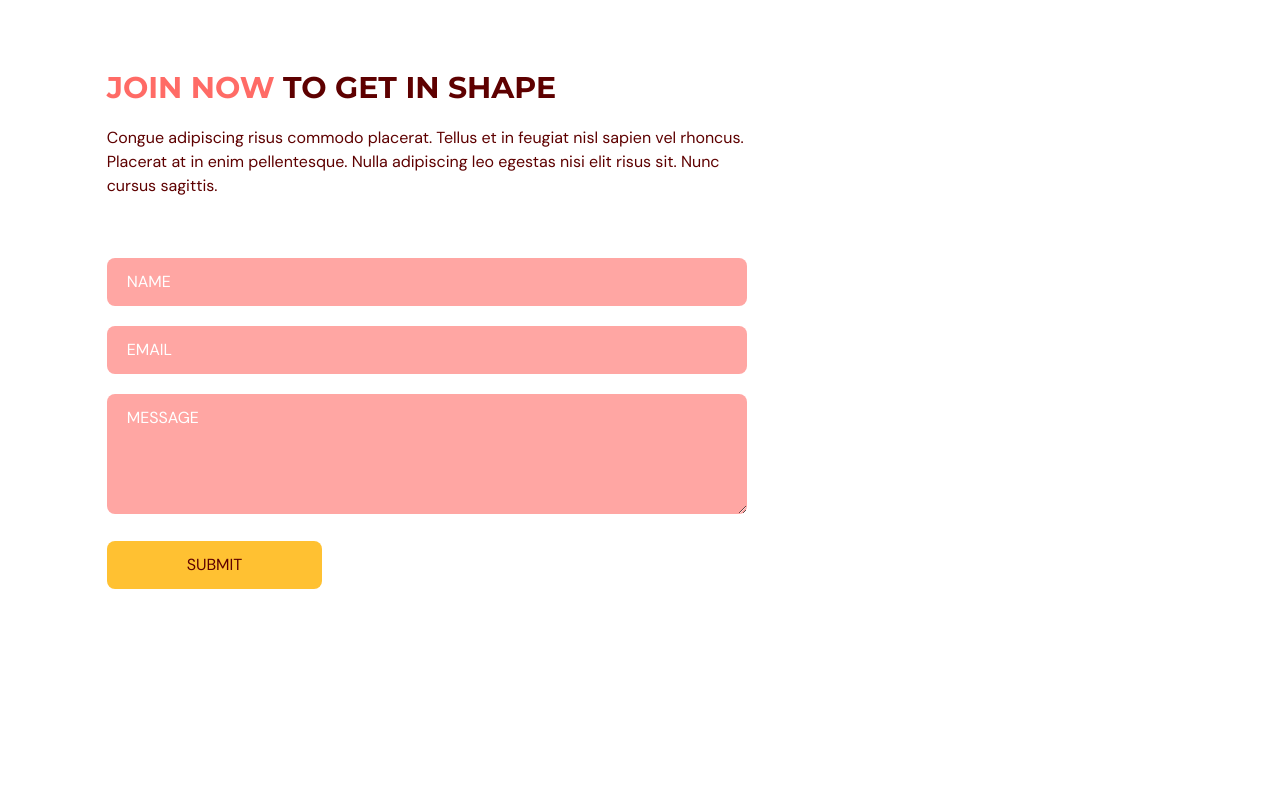
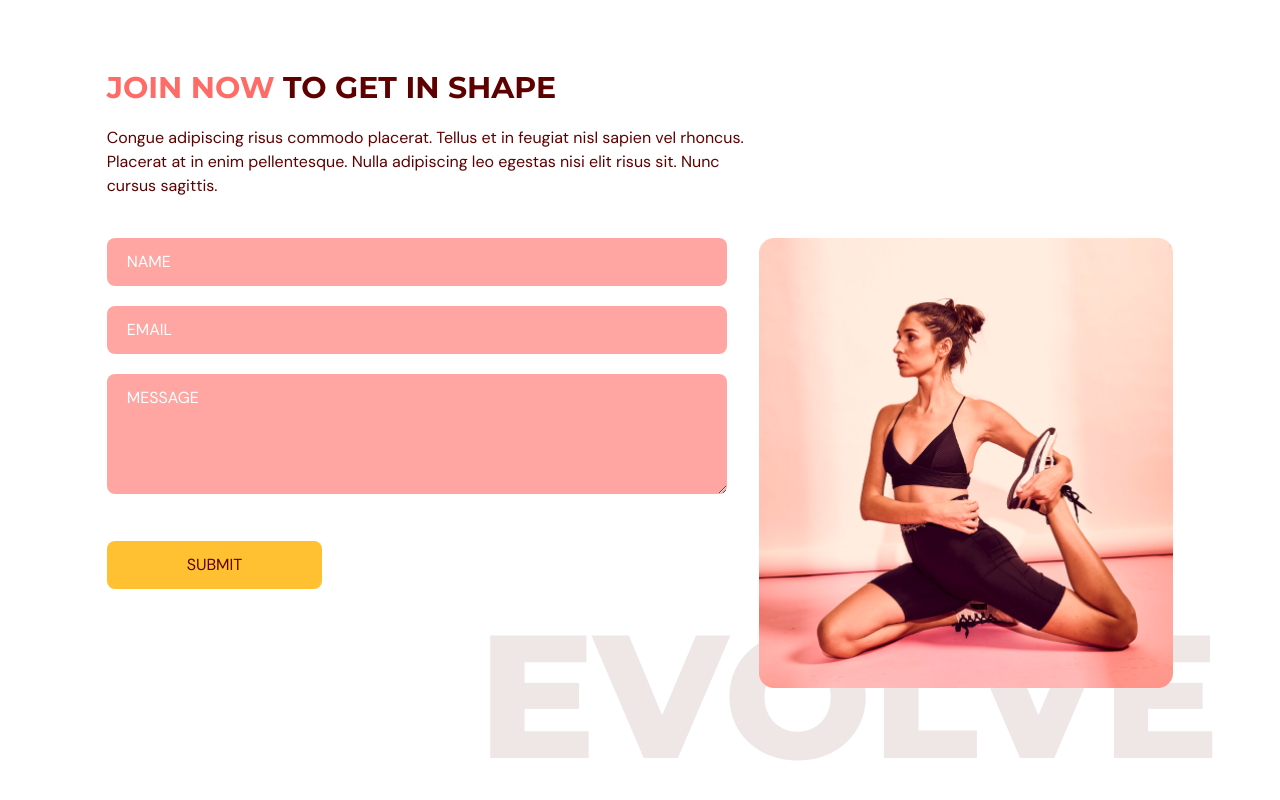
Before and after one commit to FelipeMDantas/Gym, a React (Vite) app: page / in a window 1280 px wide. Shown: the part 3016-3816 px from the top of the page. Before the commit the page ends 3733 px from the top, so only its background shows below. Built offline with nearby package versions, Linux system fonts and the light colour scheme.

Commit message:
ContactUs component complete.

```diff
--- a/src/scenes/contactUs/index.tsx
+++ b/src/scenes/contactUs/index.tsx
@@ -2,6 +2,7 @@
 import { SelectedPage } from "@/shared/types";
 import { motion } from "framer-motion";
 import { useForm } from "react-hook-form";
+import ContactUsPageGraphic from "@/assets/ContactUsPageGraphic.png";
 
 type Props = { setSelectedPage: (value: SelectedPage) => void };
 
@@ -17,7 +18,7 @@
     if (!isValid) e.preventDefault();
   };
 
-  const inputStyles = `w-full rounded-lg bg-primary-300 px-5 py-3 placeholder-white mt-5`;
+  const inputStyles = `w-full rounded-lg bg-primary-300 px-5 py-3 placeholder-white mb-5`;
 
   return (
     <section id="contactus" className="mx-auto w-5/6 pt-24 pb-32">
@@ -51,7 +52,7 @@
             initial="hidden"
             whileInView="visible"
             viewport={{ once: true, amount: 0.5 }}
-            transition={{ delay: 0.2, duration: 0.5 }}
+            transition={{ duration: 0.5 }}
             variants={{
               hidden: { opacity: 0, y: 50 },
               visible: { opacity: 1, y: 0 },
@@ -124,6 +125,26 @@
               </button>
             </form>
           </motion.div>
+
+          <motion.div
+            className="relative mt-16 basis-2/5 md:mt-0"
+            initial="hidden"
+            whileInView="visible"
+            viewport={{ once: true, amount: 0.5 }}
+            transition={{ delay: 0.2, duration: 0.5 }}
+            variants={{
+              hidden: { opacity: 0, y: 50 },
+              visible: { opacity: 1, y: 0 },
+            }}
+          >
+            <div className="w-full before:absolute before:-bottom-20 before:-right-10 before:z-[-1] md:before:content-evolvetext">
+              <img
+                src={ContactUsPageGraphic}
+                alt="contact-us-page-graphic"
+                className="w-full"
+              />
+            </div>
+          </motion.div>
         </div>
       </motion.div>
     </section>
```
